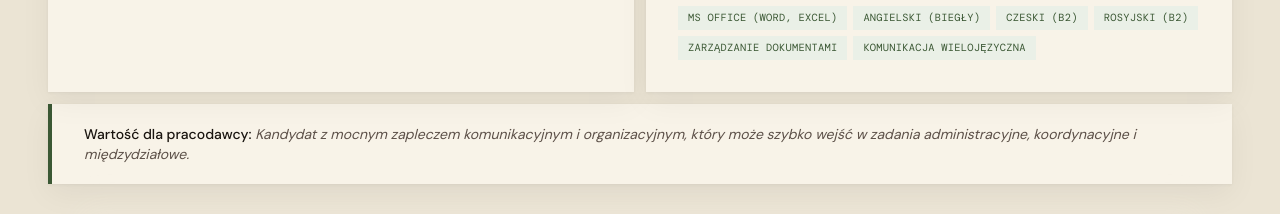
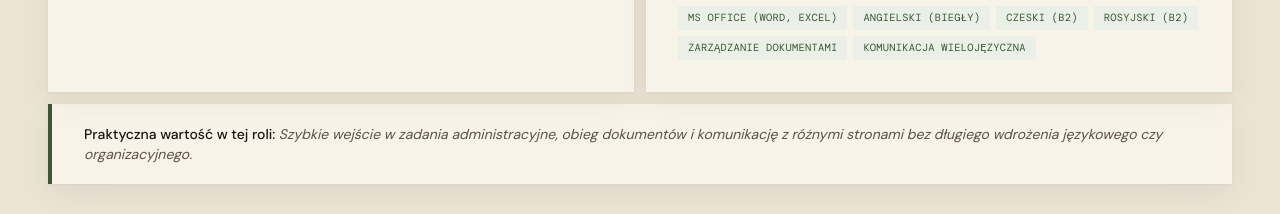
Before and after one commit to maryooshek/mariusz-grabowski, a React (Vite) app: page / in a window 1280 px wide. Shown: the part 2020-2234 px from the top of the page. Built offline with nearby package versions, Linux system fonts and the light colour scheme.

Commit message:
poprawki2

```diff
--- a/src/components/RoleMatch.tsx
+++ b/src/components/RoleMatch.tsx
@@ -187,7 +187,7 @@ export default function RoleMatch() {
             {/* Value footer */}
             <div className={`surface-panel px-8 py-5 border-l-4 ${accent.valueBorder}`}>
               <p className="text-sm text-ink-mid italic">
-                <span className="font-medium not-italic text-ink">Wartość dla pracodawcy: </span>
+                <span className="font-medium not-italic text-ink">Praktyczna wartość w tej roli: </span>
                 {role.value}
               </p>
             </div>
--- a/src/data/index.ts
+++ b/src/data/index.ts
@@ -36,7 +36,7 @@ export const roleMatchData = [
       'Doświadczenie we współpracy między działami — z inżynierami, marketingiem, sprzedażą i zespołami prawnymi',
     ],
     tools: ['MS Office (Word, Excel)', 'Angielski (biegły)', 'Czeski (B2)', 'Rosyjski (B2)', 'Zarządzanie dokumentami', 'Komunikacja wielojęzyczna'],
-    value: 'Kandydat z mocnym zapleczem komunikacyjnym i organizacyjnym, który może szybko wejść w zadania administracyjne, koordynacyjne i międzydziałowe.',
+    value: 'Szybkie wejście w zadania administracyjne, obieg dokumentów i komunikację z różnymi stronami bez długiego wdrożenia językowego czy organizacyjnego.',
   },
   {
     id: 'content',
@@ -65,7 +65,7 @@ export const roleMatchData = [
       'Samodzielna organizacja pracy projektowej, gotowość do nauki produktu i swoboda pracy z ekspertami merytorycznymi',
     ],
     tools: ['Adobe After Effects', 'Adobe Premiere Pro', 'Adobe Audition', 'Adobe Photoshop', 'Adobe Illustrator', 'Grafika ruchoma'],
-    value: 'Najbardziej naturalne dopasowanie warsztatowe po stronie multimediów i komunikacji wizualnej, dziś dodatkowo wzmocnione gotowością do pracy terenowej i praktycznym warunkiem, którego to ogłoszenie rzeczywiście wymaga.',
+    value: 'Samodzielne tworzenie materiałów, które pokazują produkt atrakcyjnie i zrozumiale — od ujęcia tematu, przez realizację, po gotowy materiał do publikacji, także w kontekście pracy terenowej.',
   },
   {
     id: 'web',
@@ -92,7 +92,7 @@ export const roleMatchData = [
       'Wszechstronność techniczna dobrze wpisuje się w ogłoszenie łączące web, sprzęt, wsparcie użytkowników i ogólną ciekawość IT',
     ],
     tools: ['React', 'Next.js', 'Vite', 'HTML/CSS/XHTML', 'Projektowanie interfejsów', 'Google Analytics', 'XML/DITA'],
-    value: 'Profil pokrewny wobec ogłoszenia: mocny po stronie treści cyfrowych, interfejsów i pracy z dokumentacją, dziś dodatkowo wzmacniany praktycznym rozwijaniem umiejętności webowych w nowoczesnym stacku front-endowym.',
+    value: 'Połączenie zmysłu interfejsowego, pracy z treścią cyfrową i rozwijanego warsztatu React / Next.js / Vite, które pozwala wejść w tę rolę od strony praktycznej i dalej szybko rosnąć technicznie.',
   },
 ]
 
```
